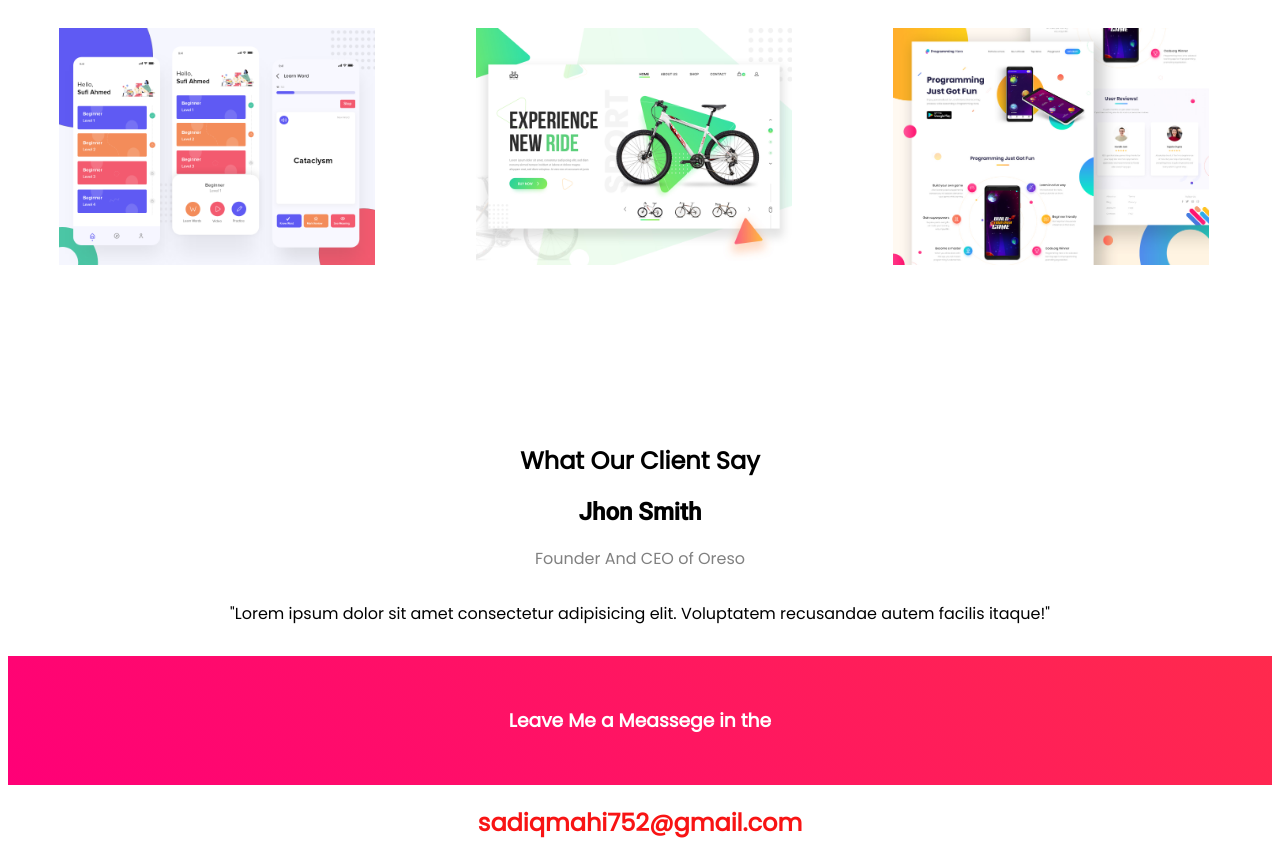
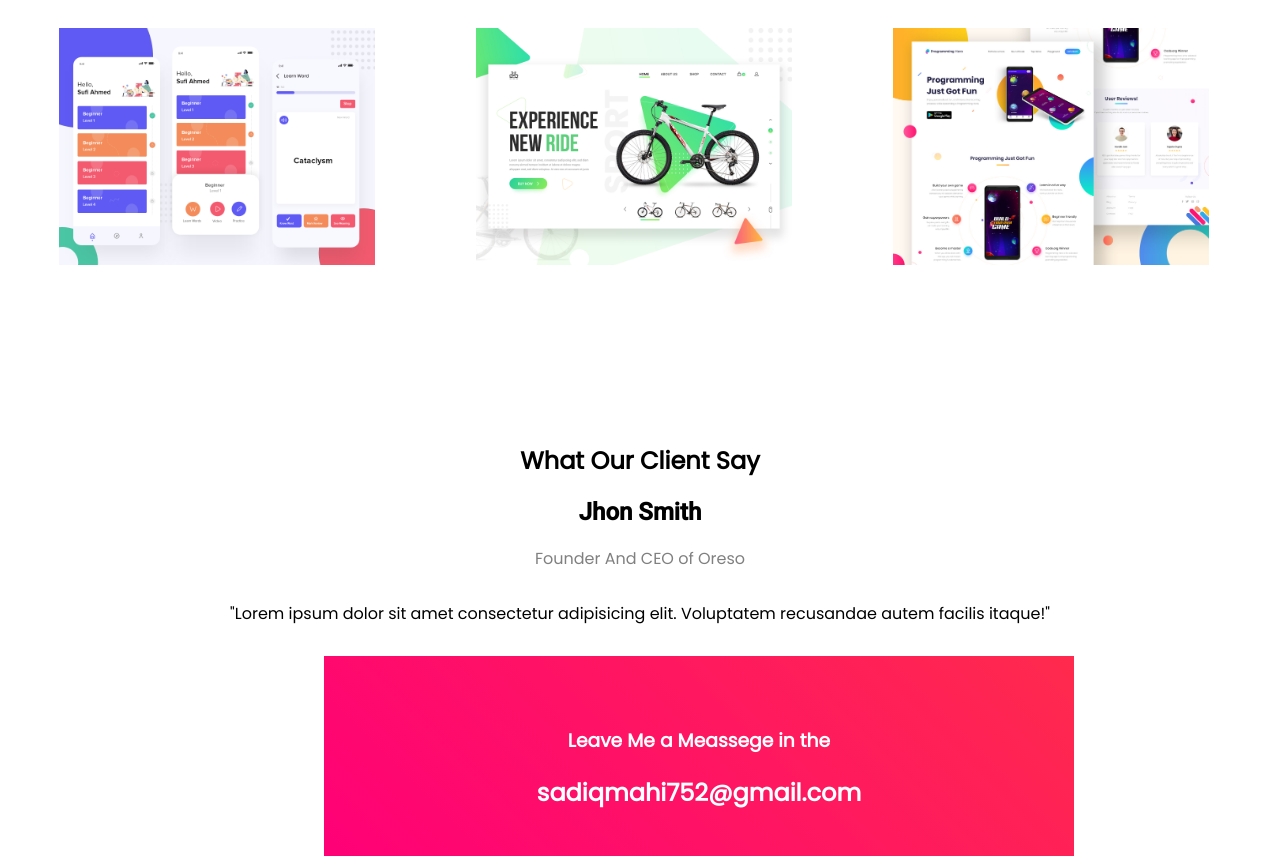
Before and after one commit to Farhan-Sadiqq/personal-portfolio, a plain HTML site: page index.html in a window 1280 px wide. Shown: the part 1605-2469 px from the top of the page. Drawn offline with Linux system fonts and the light colour scheme.

Commit message:
completed

```diff
--- a/index.html
+++ b/index.html
@@ -65,8 +65,8 @@
             </p>
         </div>
         <div class="contact">
-            <h3 id="mggs">Leave Me a Meassege in the</h3>
-            <h1 class="msg">sadiqmahi752@gmail.com</h1>
+            <h3 class="mggs" id="mgs">Leave Me a Meassege in the</h3>
+            <h1 class="mggs">sadiqmahi752@gmail.com</h1>
         </div>
     </section>
 </body>
--- a/style.css
+++ b/style.css
@@ -67,21 +67,20 @@ p{
 .say{
     color: black;
 }
-/* .contact{
-    background-image: linear-gradient(45deg,rgb(255, 0, 119), rgb(255, 42, 77));
+.contact{
+
     width: 750px;
     height: 200px;
+    position: relative;
+    left: 25%;
     text-align: center;
-} */
-.msg{
-    font-family: 'Poppins', sans-serif;
-    color: rgb(248, 20, 20);
-    text-align: center;
+    background-image: linear-gradient(45deg,rgb(255, 0, 119), rgb(255, 42, 77));;
 }
-#mggs{
-    padding: 50px 30px 50px 30px;
-    background-image: linear-gradient(45deg,rgb(255, 0, 119), rgb(255, 42, 77));;
+
+.mggs{
     font-family: 'Poppins', sans-serif;
     color: white;
-    text-align: center;
 }
+#mgs{
+    padding-top: 70px;
+}
```
